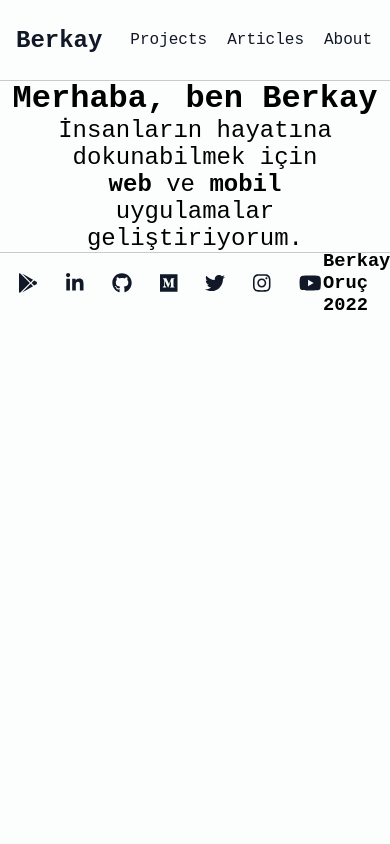
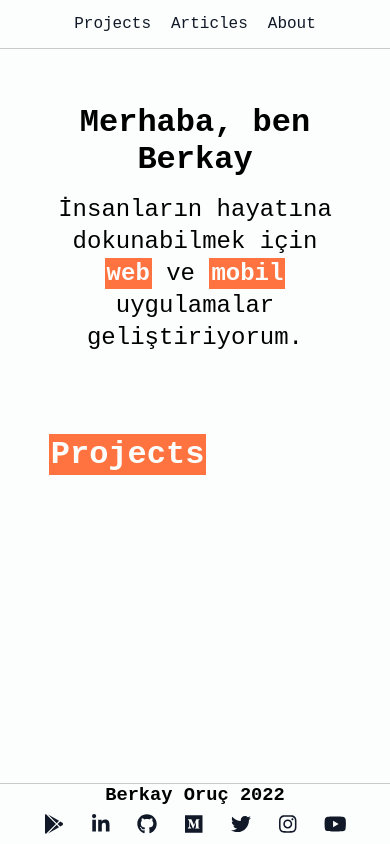
Before and after one commit to hexa-apps/berkay, a website: page app/design3/index.html in a window 390 px wide. Drawn offline with Linux system fonts and the light colour scheme.

Commit message:
projects init

```diff
--- a/app/design3/footer.css
+++ b/app/design3/footer.css
@@ -1,4 +1,6 @@
 footer {
+  position: absolute;
+  bottom: 0;
   display: flex;
   flex-direction: row;
   width: calc(100% - 32px);
@@ -19,7 +21,7 @@ footer .social-media-icons {
 }
 
 footer .social-media-icons a {
-    padding: 2px;
+  padding: 2px;
   display: inline-flex;
   align-items: center;
   justify-content: center;
@@ -30,8 +32,25 @@ footer .social-media-icons a {
 }
 
 footer .social-media-icons a:hover {
-  background-color: rgba(0, 0, 0, 0.2);
+  color: #fbfefd;
+  background-color: rgba(255, 69, 0, 0.75);;
+}
+
+footer h3 {
+  padding: 0;
+  margin: 0;
+}
+
+@media (max-width: 550px) {
+  footer {
+    flex-direction: column-reverse;
+  }
+
+  footer .social-media-icons {
+    margin-bottom: 8px;
+  }
 }
 
 @media (max-width: 480px) {
+
 }
--- a/app/design3/header.css
+++ b/app/design3/header.css
@@ -33,7 +33,8 @@ header .navigation .btn-navigation {
 }
 
 header .navigation .btn-navigation:hover {
-  background-color: rgba(0, 0, 0, 0.2);
+  color: #fbfefd;
+  background-color: rgba(255, 69, 0, 0.75);
 }
 
 header button {
@@ -46,7 +47,7 @@ header button {
 }
 
 header button:hover {
-  background-color: rgba(0, 0, 0, 0.2);
+  background-color: rgba(255, 69, 0, 0.75);
 }
 
 header button svg {
@@ -54,4 +55,11 @@ header button svg {
 }
 
 @media (max-width: 480px) {
+  header {
+    height: 48px;
+    justify-content: center;
+  }
+  header h3 {
+    display: none;
+  }
 }
--- a/app/design3/index.html
+++ b/app/design3/index.html
@@ -54,10 +54,13 @@
           <b>mobil</b> uygulamalar geliştiriyorum.
         </p>
         <h3></h3>
-        <div id="projects"></div>
+        <div id="projects">
+          <h3>Projects</h3>
+        </div>
         <div id="articles"></div>
         <div id="about"></div>
       </section>
+    </main>
     <footer>
       <div class="social-media-icons">
         <a
@@ -89,6 +92,5 @@
         <h3>Berkay Oruç 2022</h3>
       </div>
     </footer>
-    </main>
   </body>
 </html>
--- a/app/design3/main.css
+++ b/app/design3/main.css
@@ -11,12 +11,15 @@ main .content {
   display: flex;
   flex-direction: column;
   align-items: center;
+  gap: 16px;
+  width: 75%;
 }
 
 main .content h3 {
   font-size: 32px;
   margin: 0;
   padding: 0;
+  margin-top: 24px;
   text-align: center;
 }
 
@@ -26,7 +29,26 @@ main .content p {
   margin: 0;
   padding: 0;
   text-align: center;
-  width: 75%;
+  line-height: 32px;
+}
+
+main .content p b {
+  padding: 2px;
+  color: #fbfefd;
+  background-color: rgba(255, 69, 0, 0.75);
+}
+
+main .content #projects {
+  width: 100%;
+  display: flex;
+  flex-direction: column;
+  align-items: flex-start;
+}
+
+main .content #projects h3 {
+  padding: 2px;
+  color: #fbfefd;
+  background-color: rgba(255, 69, 0, 0.75);
 }
 
 @media (max-width: 480px) {
```
Lines whose indentation alone changed are shown as unchanged.
